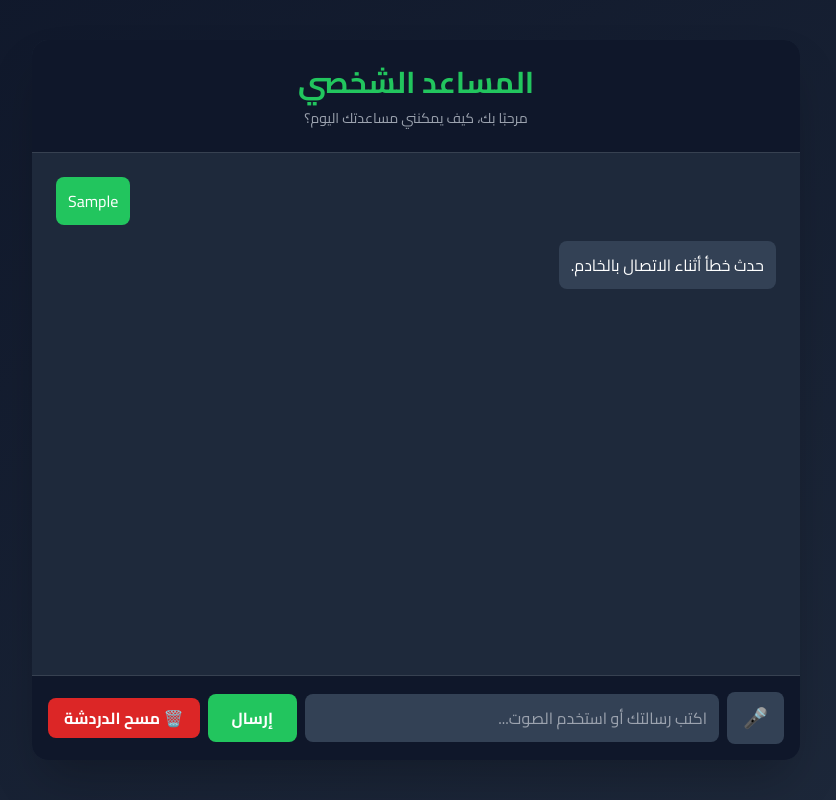
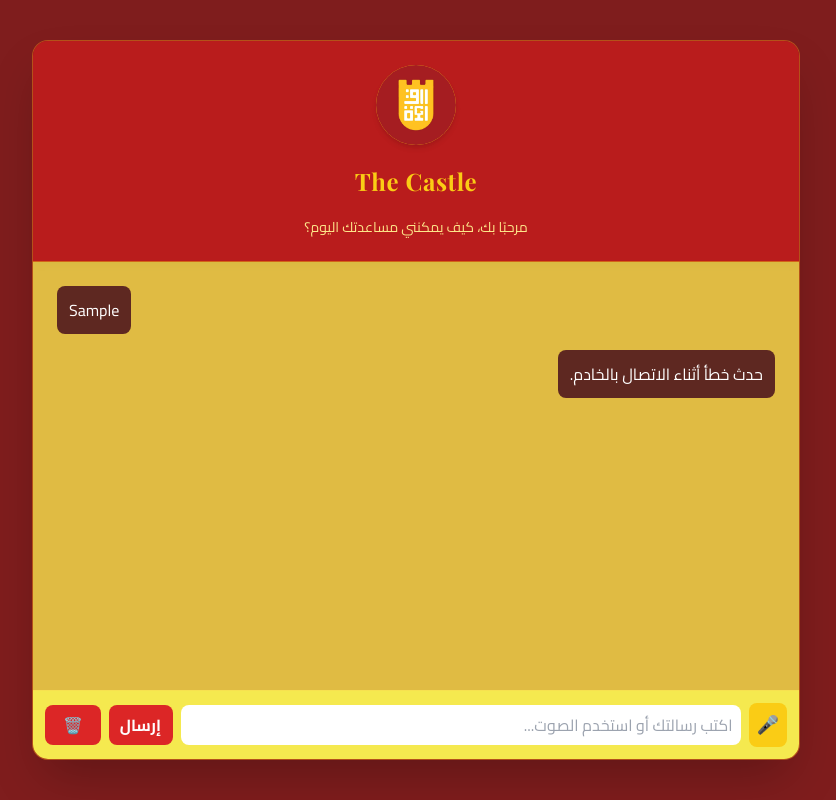
Before and after one commit to tahalk22/chat_bot, a plain HTML site: page index.html in a window 1280 px wide. Both pictures are taken after typing "Sample" into the empty fields and a click on the button "إرسال". Shown: the whole page, without its empty margins (224-1060 px from the left). Drawn offline with nearby package versions, Linux system fonts and the light colour scheme; no server answers.

Commit message:
وصف مختصر للتغييرات التي قمت بها

```diff
--- a/index.html
+++ b/index.html
@@ -5,7 +5,10 @@
     <meta name="viewport" content="width=device-width, initial-scale=1.0" />
     <title>المساعد الشخصي للمدير</title>
     <script src="https://cdn.tailwindcss.com"></script>
-    <link href="https://fonts.googleapis.com/css2?family=Cairo:wght@400;700&display=swap" rel="stylesheet" />
+    <link
+      href="https://fonts.googleapis.com/css2?family=Cairo:wght@400;700&family=Playfair+Display:wght@700&display=swap"
+      rel="stylesheet"
+    />
     <style>
       body {
         font-family: 'Cairo', sans-serif;
@@ -27,61 +30,101 @@
         }
       }
 
-      /* شريط تمرير أنيق */
+      /* شريط تمرير */
       ::-webkit-scrollbar {
         width: 6px;
       }
       ::-webkit-scrollbar-thumb {
-        background-color: #334155;
+        background-color: #b91c1c;
         border-radius: 3px;
       }
     </style>
   </head>
-  <body class="bg-gradient-to-br from-[#0f172a] to-[#1e293b] text-white min-h-screen flex items-center justify-center p-4">
-    <div class="w-full max-w-3xl bg-[#1e293b] rounded-2xl shadow-2xl overflow-hidden flex flex-col h-[90vh]">
+  <body
+    class="bg-[#7f1d1d] text-white min-h-screen flex items-center justify-center p-4"
+  >
+    <div
+      class="w-full max-w-3xl bg-[#991b1b]/90 rounded-2xl shadow-2xl overflow-hidden flex flex-col h-[90vh] border border-[#facc15]/30"
+    >
       <!-- Header -->
-      <header class="bg-[#0f172a] p-6 text-center border-b border-gray-700">
-        <h1 class="text-3xl font-bold text-[#22c55e]">المساعد الشخصي</h1>
-        <p class="text-gray-400 mt-2 text-sm">مرحبًا بك، كيف يمكنني مساعدتك اليوم؟</p>
+      <header
+        class="bg-[#b91c1c] p-6 text-center border-b border-[#facc15]/40 shadow-md flex flex-col items-center justify-center gap-3"
+      >
+        <!-- شعار دائري -->
+        <div
+          class="w-20 h-20 bg-[#facc15] rounded-full flex items-center justify-center text-[#7f1d1d] font-bold text-xl shadow-md"
+        >
+
+          <!-- يمكنك استبدال هذا النص بصورة شعارك -->
+            <img src="photo_2025-11-03_17-48-24.jpg" alt="Logo" class="w-full h-full rounded-full object-cover" />
+        </div>
+
+        <!-- النص -->
+        <div class="mt-2">
+          <h2
+            class="font-['Playfair_Display'] text-2xl tracking-wide text-[#facc15]"
+          >
+            The Castle
+          </h2>
+
+        </div>
+
+        <p class="text-[#fde68a] mt-2 text-sm">
+          مرحبًا بك، كيف يمكنني مساعدتك اليوم؟
+        </p>
       </header>
 
       <!-- Chat Box -->
-      <div id="chat-box" class="flex-1 overflow-y-auto p-6 space-y-4 bg-[#1e293b] scroll-smooth">
+      <div
+        id="chat-box"
+        class="flex-1 overflow-y-auto p-6 space-y-4 bg-[#ffff55]/70 scroll-smooth"
+      >
         <!-- الرسائل تظهر هنا -->
       </div>
 
       <!-- Input Form -->
-      <form id="chat-form" class="flex items-center gap-2 p-4 bg-[#0f172a] border-t border-gray-700">
+     <!-- Input Form -->
+<form
+  id="chat-form"
+  class="flex flex-wrap items-center justify-between gap-2 p-3 bg-[#ffff55]/90 border-t border-[#facc54]/30"
+>
+  <!-- زر الصوت -->
   <button
     type="button"
     id="voice-btn"
-          class="bg-[#334155] hover:bg-[#475569] transition px-4 py-3 rounded-lg text-white text-xl"
+    class="bg-[#facc15] hover:bg-[#eab308] transition p-2 rounded-lg text-[#7f1d1d] text-lg font-bold flex-shrink-0 w-10 h-10 sm:w-auto sm:h-auto"
     title="استخدم الصوت"
   >
     🎤
   </button>
+
+  <!-- مربع الإدخال -->
   <input
     type="text"
     id="user-input"
     placeholder="اكتب رسالتك أو استخدم الصوت..."
-          class="flex-1 p-3 rounded-lg bg-[#334155] text-white placeholder-gray-400 focus:outline-none focus:ring-2 focus:ring-[#22c55e]"
+    class="flex-1 min-w-[100px] p-2 rounded-lg bg-white text-gray-900 placeholder-gray-400 focus:outline-none focus:ring-2 focus:ring-[#facc15]"
     required
   />
+
+  <!-- زر الإرسال -->
   <button
     type="submit"
-          class="bg-[#22c55e] hover:bg-[#16a34a] transition px-6 py-3 rounded-lg font-semibold text-white"
+    class="bg-[#dc2626] hover:bg-[#dc2626] transition px-3 py-2 rounded-lg font-semibold text-white flex-shrink-0 w-16"
   >
     إرسال
   </button>
+
+  <!-- زر المسح -->
   <button
     type="button"
     onclick="clearChat()"
-  class="bg-red-600 hover:bg-red-700 transition px-4 py-2 rounded-lg text-white font-semibold"
+    class="bg-[#dc2626] hover:bg-[#b91c1c] transition px-3 py-2 rounded-lg text-white font-semibold flex-shrink-0 w-14"
   >
-  🗑️ مسح الدردشة
+    🗑️
   </button>
+</form>
 
-      </form>
     </div>
 
     <script src="script.js"></script>
--- a/script.js
+++ b/script.js
@@ -5,6 +5,22 @@ const voiceBtn = document.getElementById("voice-btn");
 
 // رابط Webhook الخاص بـ n8n
 const N8N_WEBHOOK_URL = "https://taha343434.app.n8n.cloud/webhook/02476456-f675-459b-83b1-4e952e7bee39";
+
+// 🧠 تحميل الدردشة من localStorage عند فتح الصفحة
+window.addEventListener("DOMContentLoaded", () => {
+  const savedChat = JSON.parse(localStorage.getItem("chatHistory")) || [];
+  savedChat.forEach(msg => appendMessage(msg.text, msg.sender));
+  chatBox.scrollTop = chatBox.scrollHeight; // تمرير للأسفل بعد التحميل
+});
+
+// 🧩 دالة لحفظ الدردشة
+function saveChat() {
+  const messages = Array.from(chatBox.querySelectorAll("div > div")).map(msg => ({
+    text: msg.innerText,
+    sender: msg.classList.contains("bg-[#5e2821]") ? "user" : "bot"
+  }));
+  localStorage.setItem("chatHistory", JSON.stringify(messages));
+}
 
 // دالة لإضافة الرسائل إلى واجهة الدردشة
 function appendMessage(text, sender, isTyping = false) {
@@ -14,8 +30,8 @@ function appendMessage(text, sender, isTyping = false) {
   const message = document.createElement("div");
   message.className =
     (sender === "user"
-      ? "bg-[#22c55e] text-white"
-      : "bg-[#334155] text-white") +
+      ? "bg-[#5e2821] text-white"
+      : "bg-[#5e2821] text-white") +
     " p-3 rounded-lg max-w-xs md:max-w-md text-right fade-in";
 
   message.innerText = text;
@@ -27,12 +43,18 @@ function appendMessage(text, sender, isTyping = false) {
 
   wrapper.appendChild(message);
   chatBox.appendChild(wrapper);
+
+  // تمرير تلقائي للأسفل
   chatBox.scrollTop = chatBox.scrollHeight;
+
+  // حفظ بعد كل رسالة (عدا المؤشر)
+  if (!isTyping) saveChat();
 }
 
 // دالة لمسح الدردشة
 function clearChat() {
   chatBox.innerHTML = "";
+  localStorage.removeItem("chatHistory"); // حذف السجل من localStorage
 }
 
 // إرسال الرسالة عند الضغط على زر "إرسال"
--- a/style.css
+++ b/style.css
@@ -10,7 +10,7 @@ body {
 .chat-container {
   max-width: 600px;
   margin: 50px auto;
-  background-color: #1e2a38;
+  background-color: #fcfcfc;
   border-radius: 10px;
   padding: 20px;
   box-shadow: 0 0 15px rgba(0,0,0,0.3);
@@ -24,7 +24,7 @@ header {
 .chat-box {
   height: 400px;
   overflow-y: auto;
-  background-color: #2c3e50;
+  background-color: #ffffff;
   padding: 10px;
   border-radius: 5px;
 }
@@ -62,8 +62,8 @@ input[type="text"] {
 }
 
 button {
-  background-color: #27ae60;
-  color: white;
+  background-color: #e7e7e7;
+  color: #5e2821;
   border: none;
   padding: 10px 20px;
   margin-left: 10px;
```
Also changed, not shown: photo_2025-11-03_17-48-24.jpg (added). Lines whose indentation alone changed are shown as unchanged.
